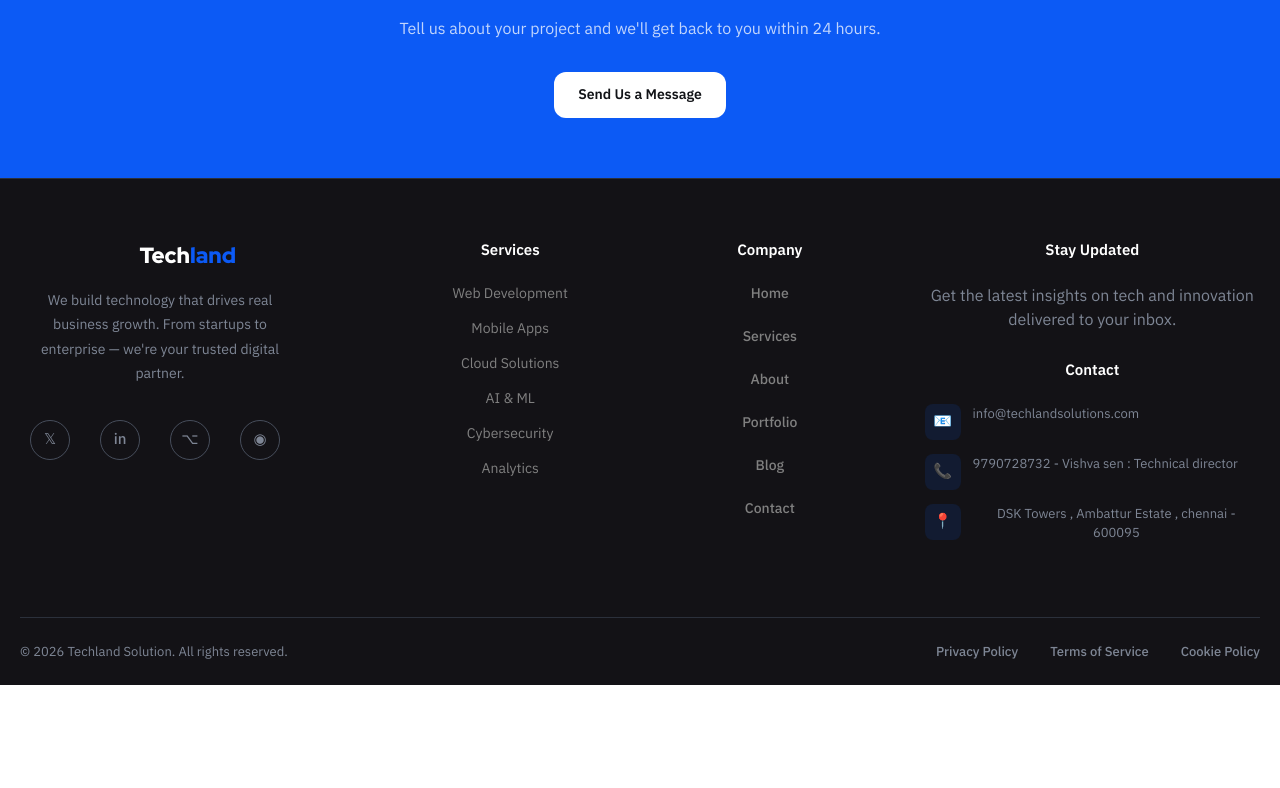
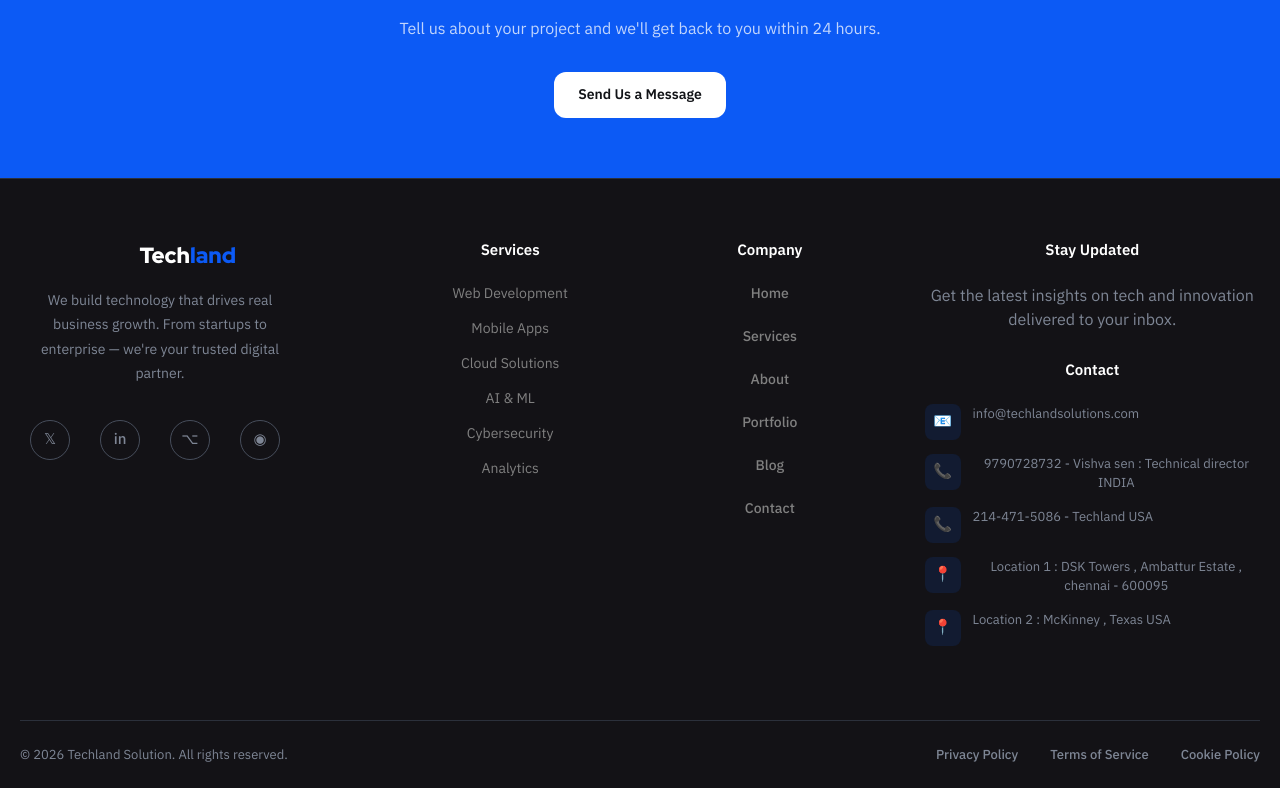
Before and after one commit to AppGitUsers/TechLand, a React (Vite) app: page /portfolio in a window 1280 px wide. Shown: the part 1368-2156 px from the top of the page. Before the commit the page ends 2053 px from the top, so only its background shows below. Built offline with nearby package versions, Linux system fonts and the light colour scheme.

Commit message:
USA contact info added

```diff
--- a/src/components/FooterSection.jsx
+++ b/src/components/FooterSection.jsx
@@ -58,8 +58,10 @@
               <div className="footer-col-title" >Contact</div>
               {[
                 { icon: "📧", text: "info@techlandsolutions.com" },
-                { icon: "📞", text: "9790728732 - Vishva sen : Technical director" },
-                { icon: "📍", text: "DSK Towers , Ambattur Estate , chennai - 600095 " },
+                { icon: "📞", text: "9790728732 - Vishva sen : Technical director INDIA" },
+                { icon: "📞", text: "214-471-5086 - Techland USA" },
+                { icon: "📍", text: "Location 1 : DSK Towers , Ambattur Estate , chennai - 600095 " },
+                { icon: "📍", text: "Location 2 : McKinney , Texas USA " },
               ].map((c) => (
                 <div key={c.text} className="contact-item">
                   <div className="contact-icon">{c.icon}</div>
```
